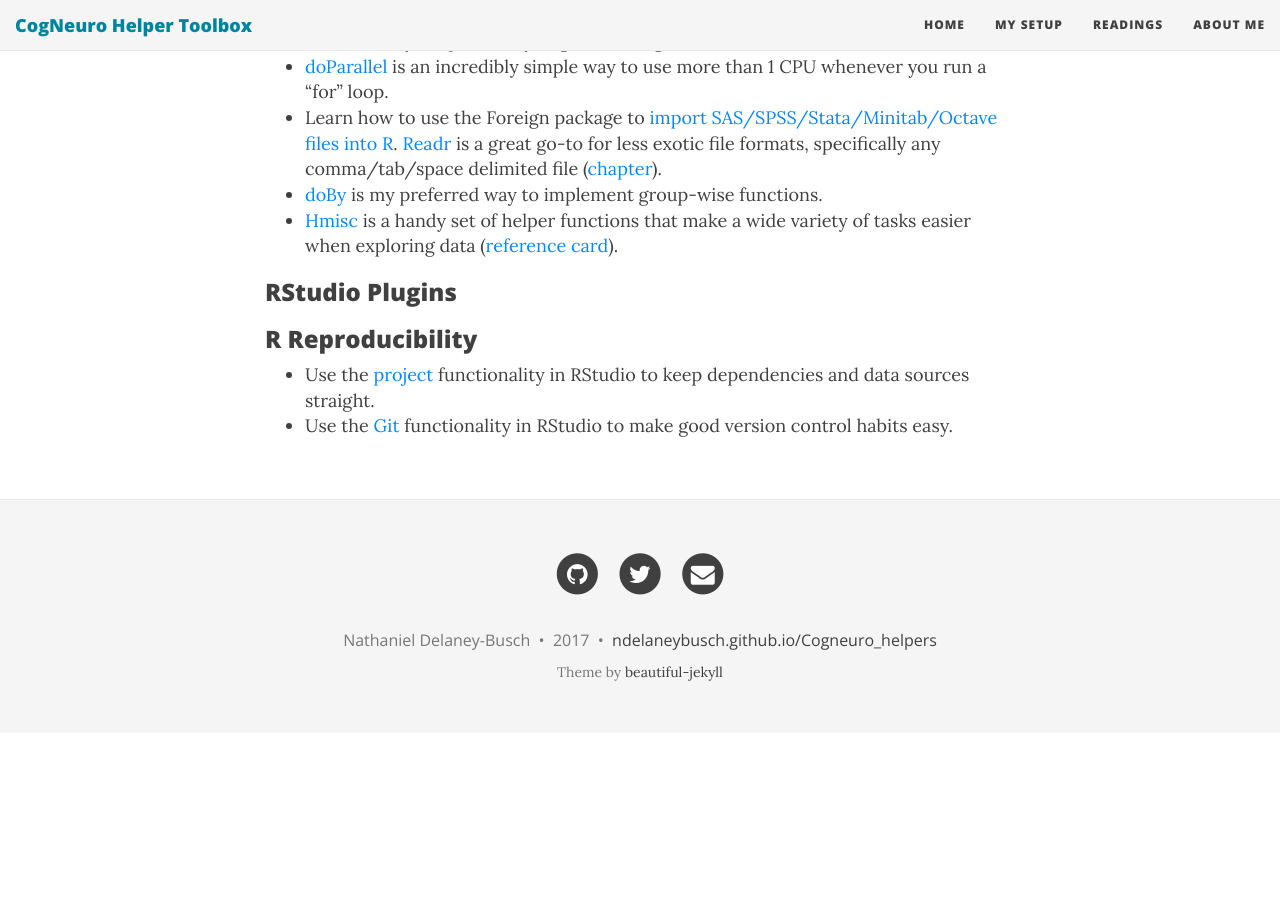
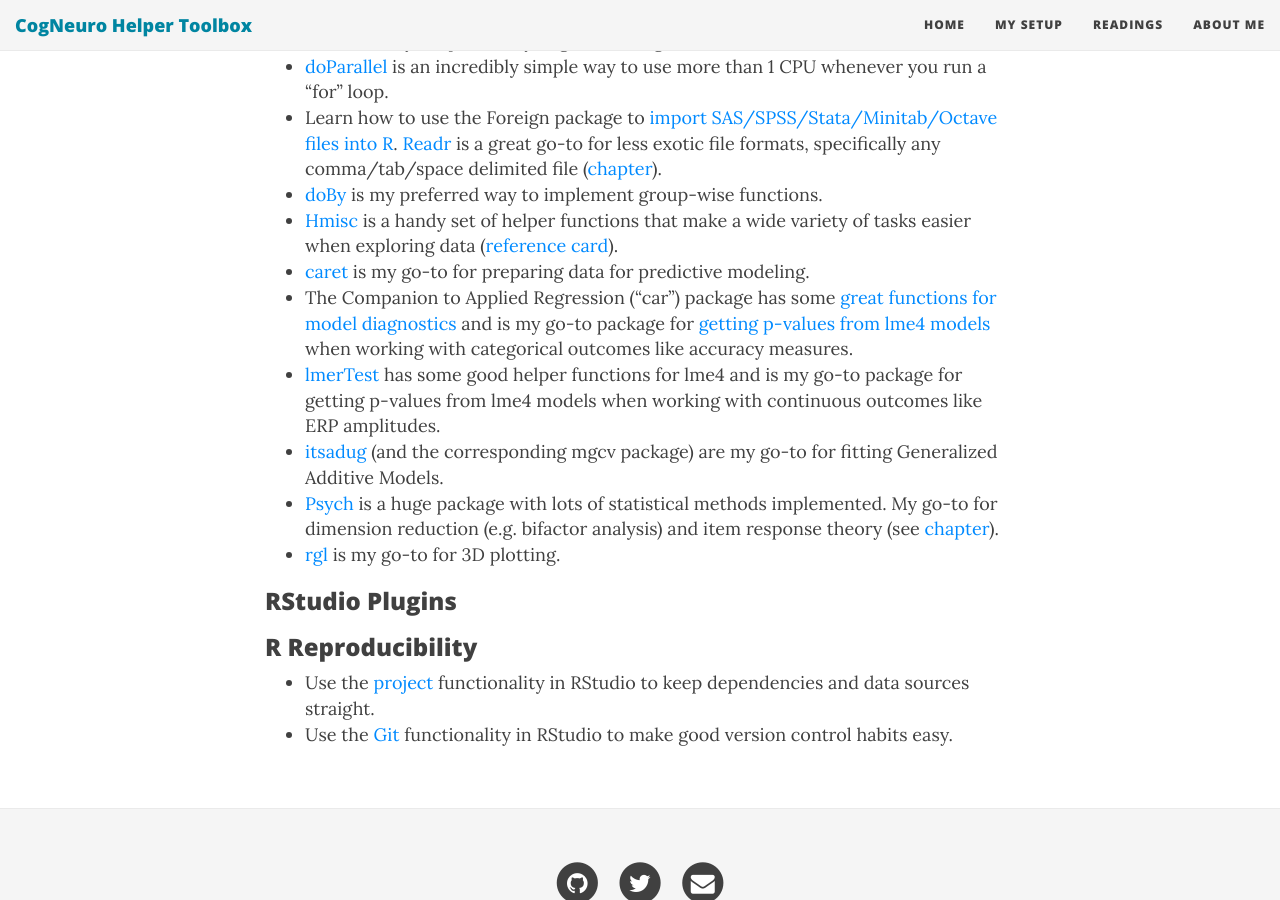
Before and after one commit to ndelaneybusch/Cogneuro_helpers, a Jekyll site: the page built from toolbox.md, in a window 1280 px wide and 900 px high, scrolled down 2893 px. Built offline with Jekyll 4.4.1, drawn with Linux system fonts in a browser that asks for light colours; nearby versions of some CDN libraries; before the commit the page ends 3626 px from its top, so only the background shows below that; some of the changed text lies outside the part shown.

Commit message:
Update toolbox.md

```diff
--- a/toolbox.md
+++ b/toolbox.md
@@ -59,8 +59,8 @@
 install.packages("car")
 install.packages("lmerTest")
 install.packages("itsadug")
+install.packages("psych")
 install.packages("rgl")
-install.packages("psych")
 {% endhighlight %}
 
 __Descriptions__:
@@ -75,6 +75,12 @@
 - Learn how to use the Foreign package to [import SAS/SPSS/Stata/Minitab/Octave files into R](http://www.statmethods.net/input/importingdata.html). [Readr](http://readr.tidyverse.org) is a great go-to for less exotic file formats, specifically any comma/tab/space delimited file ([chapter](http://r4ds.had.co.nz/data-import.html)).
 - [doBy](https://cran.r-project.org/web/packages/doBy/vignettes/doBy.pdf) is my preferred way to implement group-wise functions.
 - [Hmisc](http://data.vanderbilt.edu/fh/R/Hmisc/examples.nb.html) is a handy set of helper functions that make a wide variety of tasks easier when exploring data ([reference card](http://biostat.mc.vanderbilt.edu/wiki/pub/Main/Hmisc/Hmisc-refcard.pdf)).
+- [caret](http://topepo.github.io/caret/index.html) is my go-to for preparing data for predictive modeling.
+- The Companion to Applied Regression ("car") package has some [great functions for model diagnostics](http://www.statmethods.net/stats/rdiagnostics.html) and is my go-to package for [getting p-values from lme4 models](http://ase.tufts.edu/gsc/gradresources/guidetomixedmodelsinr/mixed%20model%20guide.html) when working with categorical outcomes like accuracy measures.
+- [lmerTest](http://www2.compute.dtu.dk/courses/02930/SummerschoolMaterialWeb/Readingmaterial/MixedModels-TuesdayandFriday/Packageandtutorialmaterial/lmerTestTutorial.pdf) has some good helper functions for lme4 and is my go-to package for getting p-values from lme4 models when working with continuous outcomes like ERP amplitudes.
+- [itsadug](http://www.sfs.uni-tuebingen.de/~jvanrij/Tutorial/GAMM.html) (and the corresponding mgcv package) are my go-to for fitting Generalized Additive Models.
+- [Psych](http://personality-project.org/r/psych/) is a huge package with lots of statistical methods implemented. My go-to for dimension reduction (e.g. bifactor analysis) and item response theory (see [chapter](http://personality-project.org/r/psych/vignettes/overview.pdf)).
+- [rgl](https://cran.r-project.org/web/packages/rgl/vignettes/rgl.html) is my go-to for 3D plotting.
 
 ### RStudio Plugins
 
```
